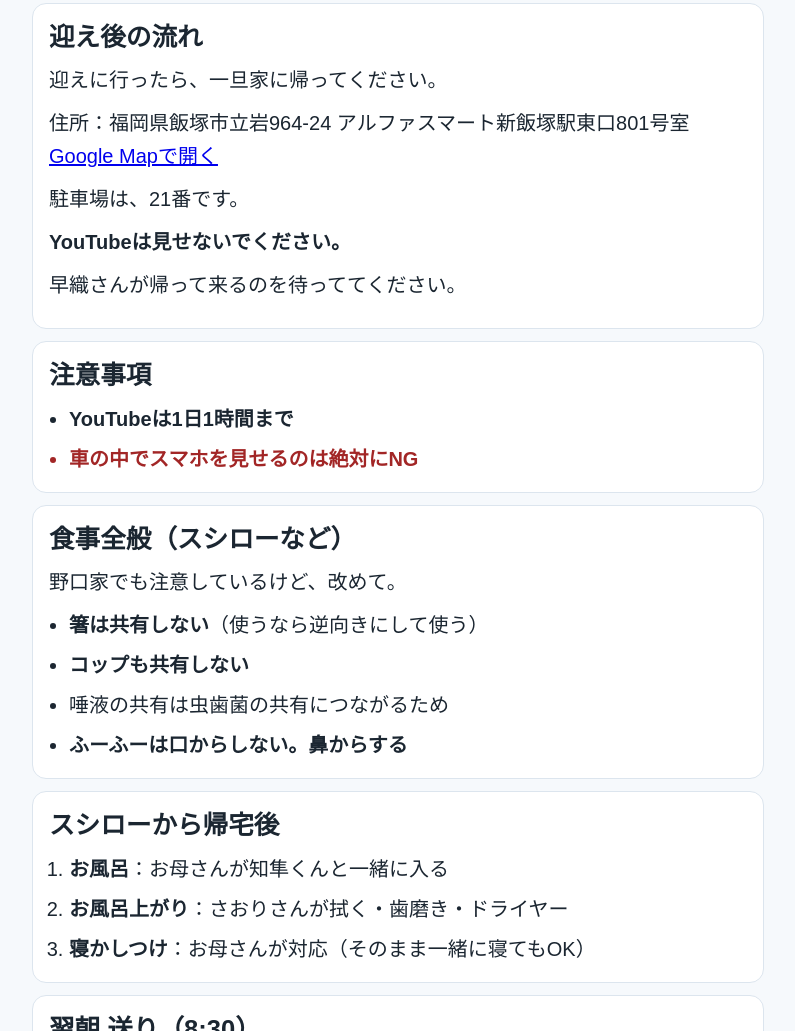
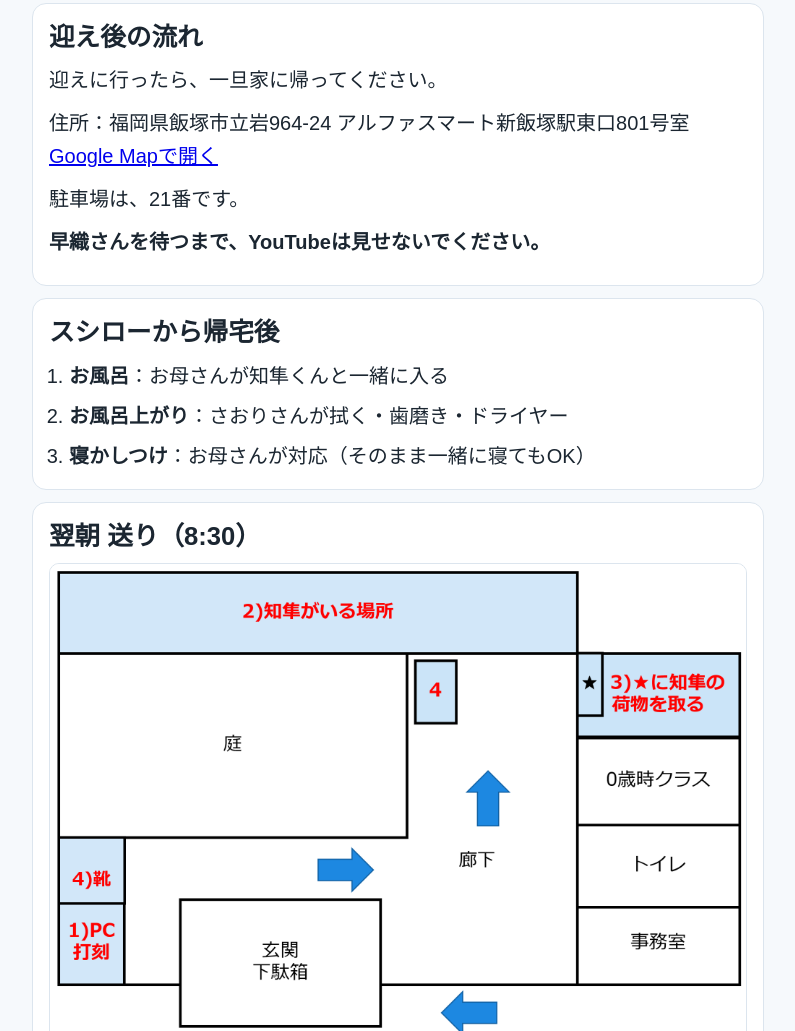
Before and after one commit to AutoFor/life-public, a plain HTML site: page docs/index.html in a window 1280 px wide. Shown: the part 1613-2644 px from the top of the page, without its empty margins (242-1037 px from the left). Drawn offline with Linux system fonts and the light colour scheme.

Commit message:
Remove notes/meal sections and simplify YouTube instruction

```diff
--- a/docs/index.html
+++ b/docs/index.html
@@ -174,27 +174,7 @@
           <a href="https://share.google/Ijlxr8N1hVt0lqUsb" target="_blank" rel="noopener noreferrer">Google Mapで開く</a>
         </p>
         <p>駐車場は、21番です。</p>
-        <p><strong>YouTubeは見せないでください。</strong></p>
-        <p>早織さんが帰って来るのを待っててください。</p>
-      </section>
-
-      <section class="card">
-        <h2>注意事項</h2>
-        <ul>
-          <li><strong>YouTubeは1日1時間まで</strong></li>
-          <li class="warn">車の中でスマホを見せるのは絶対にNG</li>
-        </ul>
-      </section>
-
-      <section class="card">
-        <h2>食事全般（スシローなど）</h2>
-        <p>野口家でも注意しているけど、改めて。</p>
-        <ul>
-          <li><strong>箸は共有しない</strong>（使うなら逆向きにして使う）</li>
-          <li><strong>コップも共有しない</strong></li>
-          <li>唾液の共有は虫歯菌の共有につながるため</li>
-          <li><strong>ふーふーは口からしない。鼻からする</strong></li>
-        </ul>
+        <p><strong>早織さんを待つまで、YouTubeは見せないでください。</strong></p>
       </section>
 
       <section class="card">
```
